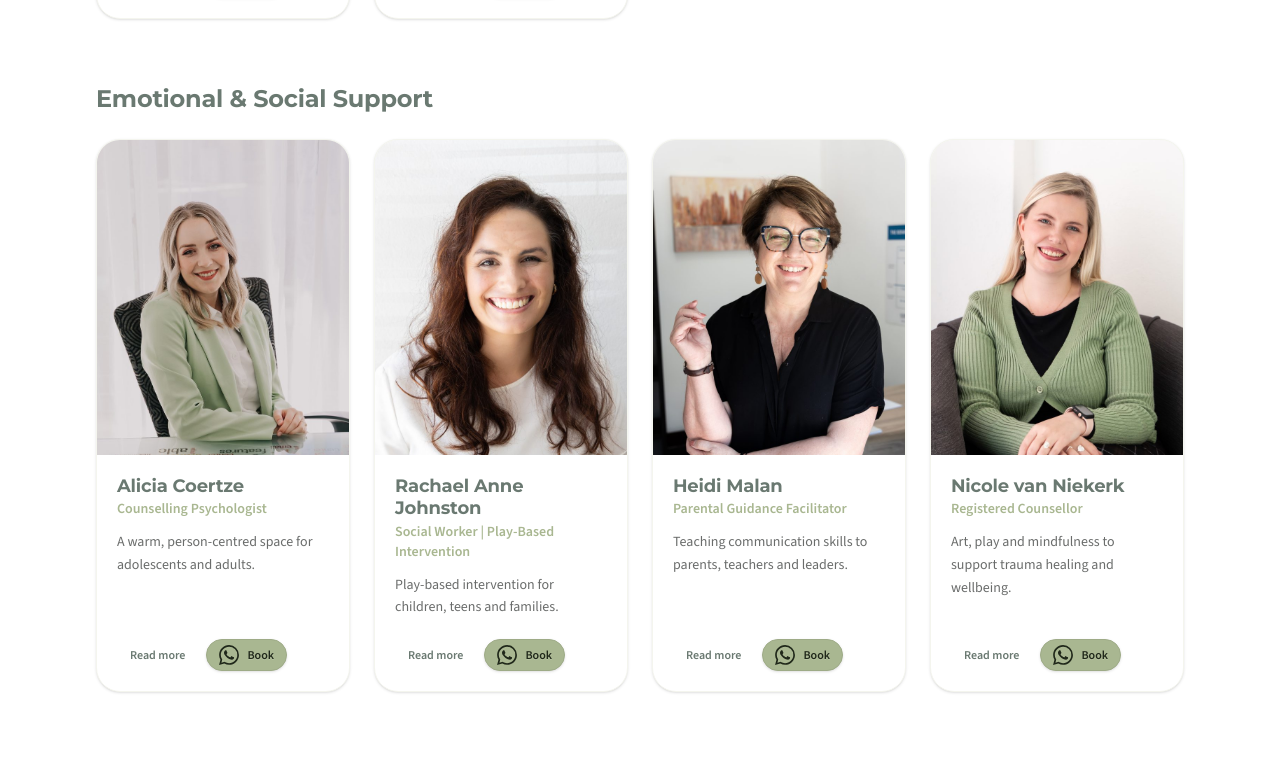
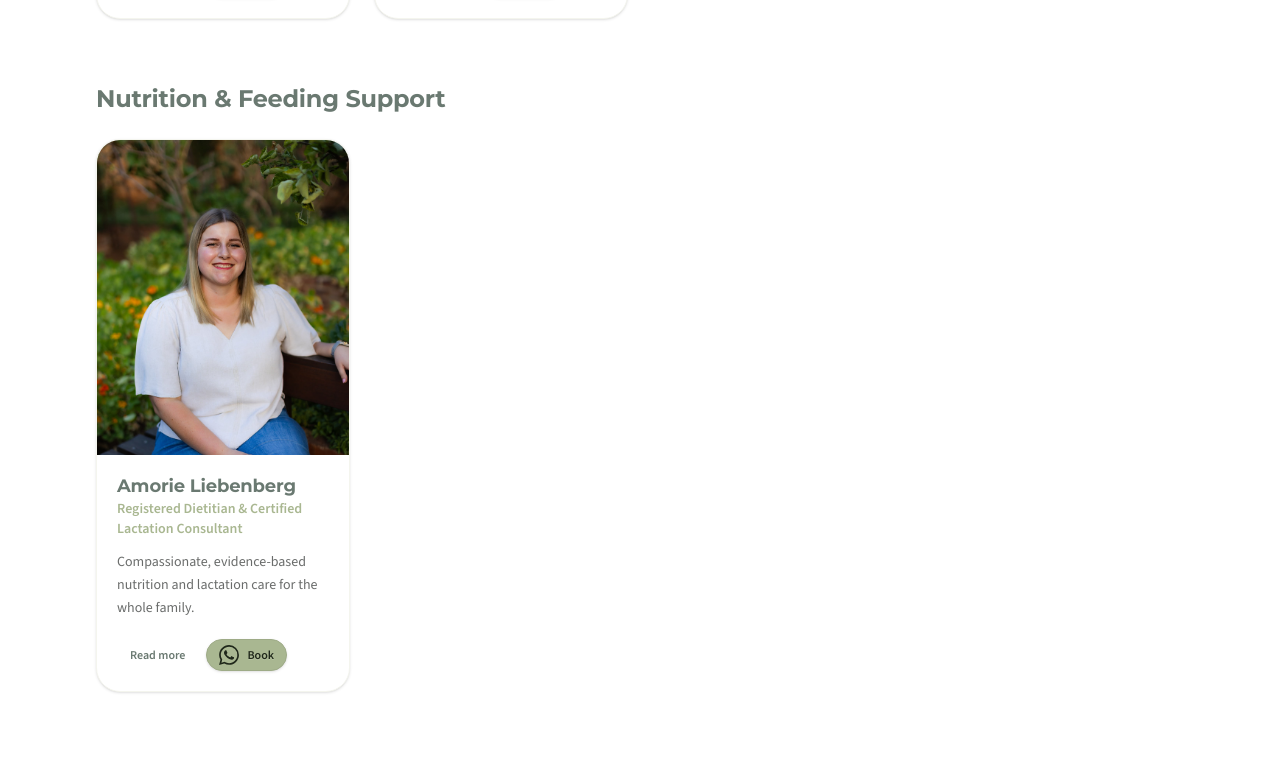
Before and after one commit to JacquesArlow/our-village, a Nuxt app: page /our-team in a window 1280 px wide. Shown: the part 3040-3799 px from the top of the page. Built offline with nearby package versions, Linux system fonts and the light colour scheme.

Commit message:
feat(team): add Amorie Liebenberg (dietitian & lactation); update Andrea's photo

```diff
--- a/data/team.ts
+++ b/data/team.ts
@@ -169,6 +169,18 @@ export const team: TeamMember[] = [
     bio: 'Michelene is a physiotherapist focused on paediatric and women’s health physiotherapy, respiratory rehabilitation and pelvic dysfunction — supporting patients from tiny babies to adults with compassionate, hands-on care.'
   },
 
+  // ─────────────────────── Nutrition & Feeding Support ───────────────────────
+  {
+    slug: 'amorie-liebenberg',
+    name: 'Amorie Liebenberg',
+    role: 'Registered Dietitian & Certified Lactation Consultant',
+    category: 'Nutrition & Feeding Support',
+    photo: img('amorie-liebenberg'),
+    bookable: 'nutrition or lactation support with Amorie Liebenberg',
+    tagline: 'Compassionate, evidence-based nutrition and lactation care for the whole family.',
+    bio: 'Amorie is a Registered Dietitian and Certified Lactation Consultant, and the founder of Rooted Willow Dietitians. She is passionate about providing compassionate, evidence-based nutrition care, empowering individuals and families with practical guidance to build healthy, sustainable lifestyles.'
+  },
+
   // ─────────────────────── Emotional & Social Support ───────────────────────
   {
     slug: 'alicia-coertze',
```
Also changed, not shown: public/team/amorie-liebenberg.jpg (added), public/team/andrea-swart.jpg.
